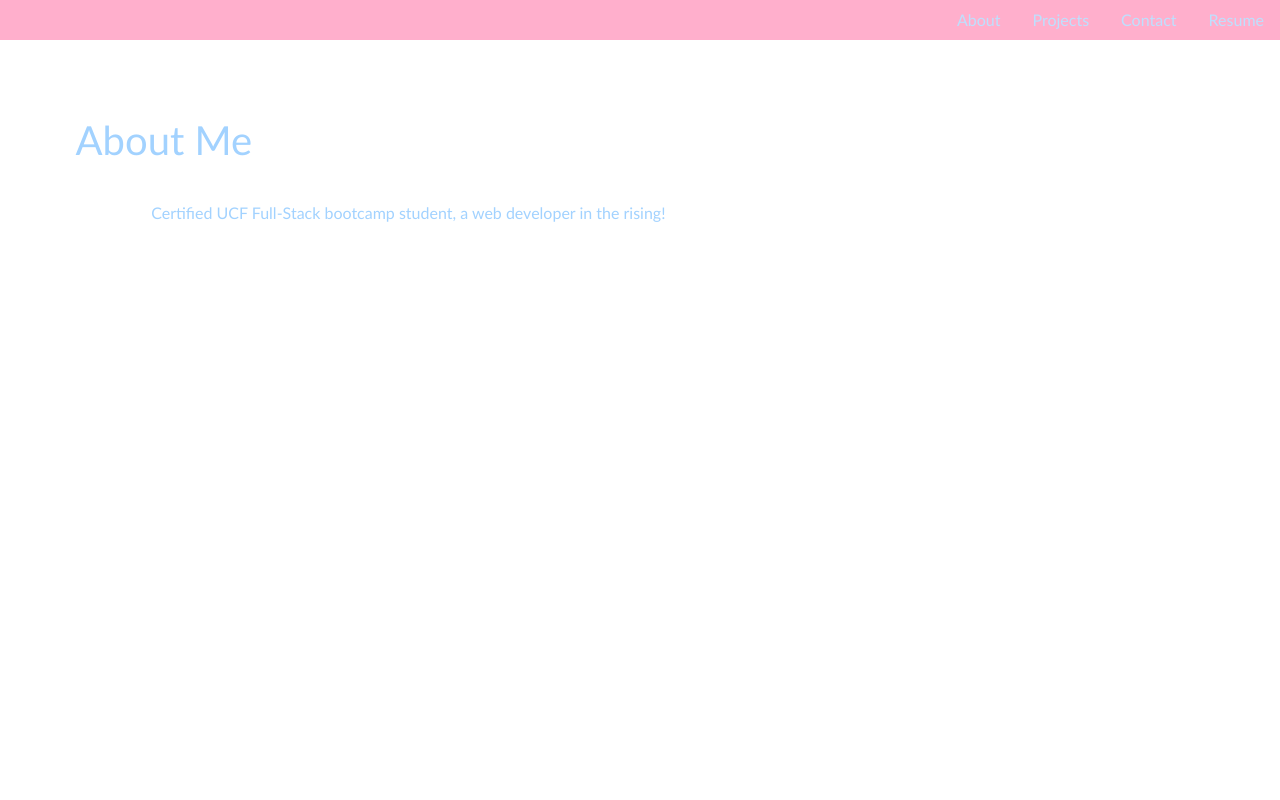
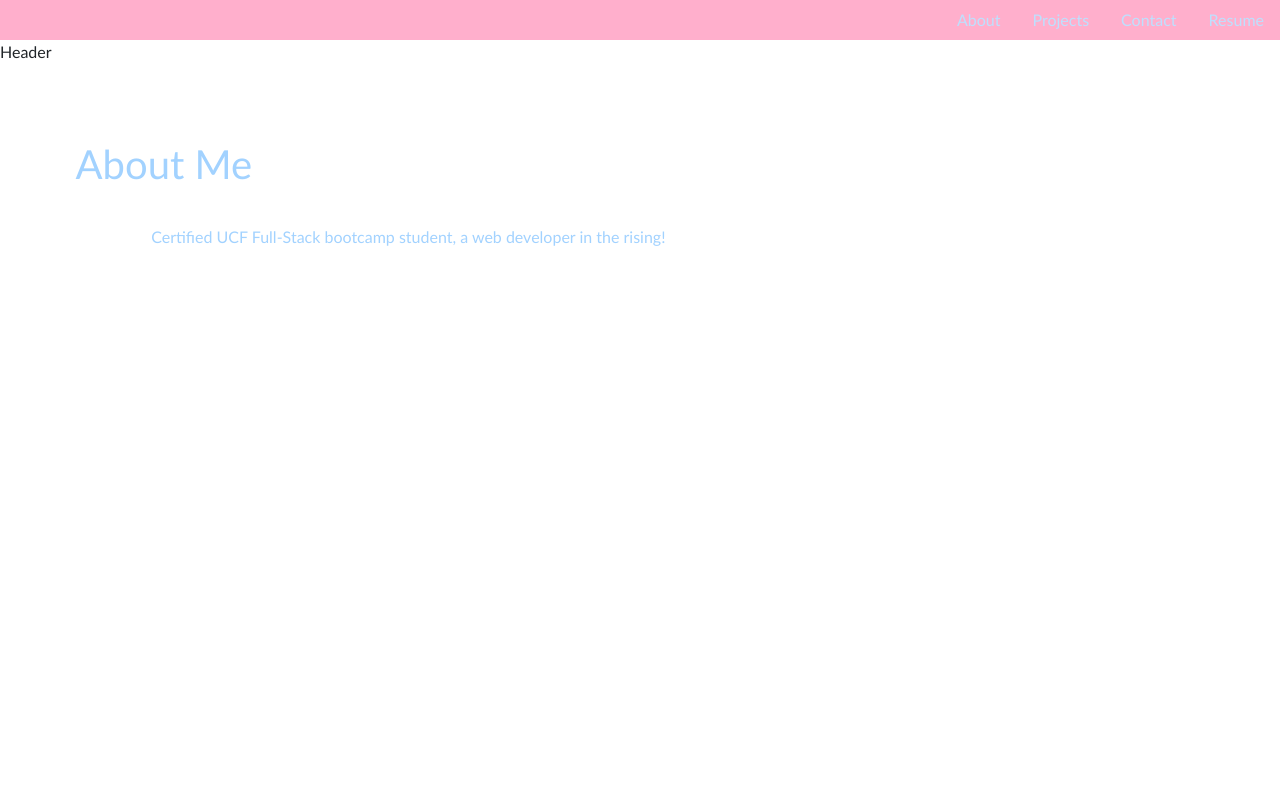
Before and after one commit to MariaYConstanza/hw-20, a React (Create React App) app: page / in a window 1280 px wide. Shown: the top 800 px of the page. Built offline with nearby package versions, Linux system fonts and the light colour scheme.

Commit message:
created header functions

```diff
--- a/src/App.js
+++ b/src/App.js
@@ -9,6 +9,7 @@ import Resume from './components/Resume';
 import './App.css';
 import Nav from './components/Nav';
 import Footer from './components/Footer';
+import Header from './components/Header'
 
 function App() {
 
@@ -22,6 +23,7 @@ return (
         showContact={() => setPageIndex(2)}
         showResume={() => setPageIndex(3)}
         />
+        <Header />
         {pageIndex === 0 ? (
             <About />
         ) : pageIndex === 1 ? (
--- /dev/null
+++ b/src/components/Header/index.jsx
@@ -0,0 +1,9 @@
+import React from 'react';
+
+const Header = () => {
+    return (
+        <div>Header</div>
+    );
+};
+
+export default Header;
```
